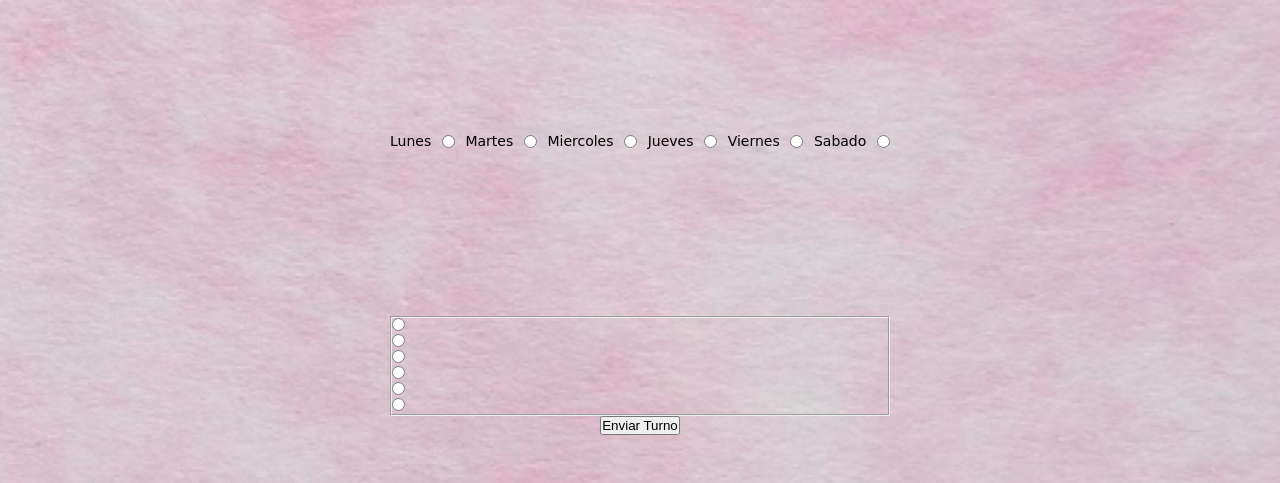
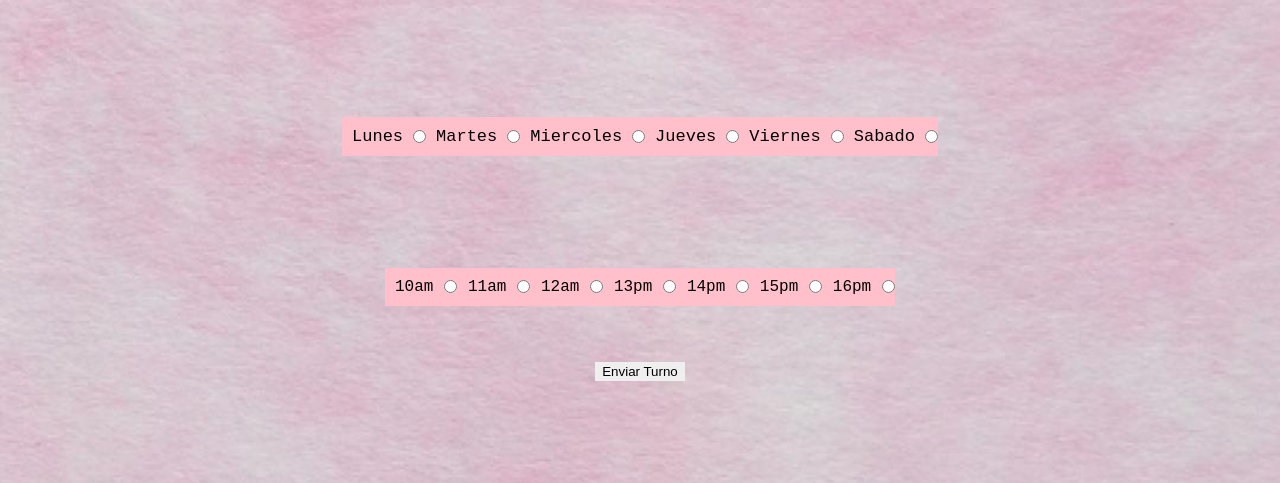
Before and after one commit to ThomasCavia/EmelciNails, a plain HTML site: page formturno.html in a window 1280 px wide. Shown: the part 286-769 px from the top of the page. Drawn offline with Linux system fonts and the light colour scheme; a web font is replaced by a local one.

Commit message:
Cambios_FormTurno

```diff
--- a/estilo.css
+++ b/estilo.css
@@ -38,6 +38,7 @@ body{
 }
 
 .nav-logo{
+	margin-left: 10px;
 	width: 100px;
 	transition: 0.2s;
 }
@@ -63,10 +64,16 @@ body{
 
 .nav-main ul li a{
 	padding: 8px;
+	color: #f79fbe;
 }
 
 .nav-main ul li a:hover{
 	border-bottom: 2px solid;
+	cursor: pointer;
+}
+
+@media (max-width:768px){
+
 }
 
 /*--------------------Footer------------------------*/
@@ -135,14 +142,13 @@ body{
 	order: 1;
 }
 
-
 /*----------------Diseño Home----------------------*/
 
 .titulo-home{
 	font-family: 'Cedarville Cursive', cursive;
    letter-spacing: 9px;
    font-size: 60px;
-   margin-left: 25%;
+   margin-left: 27%;
 }
 
 .titulo-destacados{
@@ -241,7 +247,7 @@ body{
    font-family: 'Cedarville Cursive', cursive;
    letter-spacing: 9px;
    font-size: 30px;
-   margin-left: 320px;
+   margin-left: 26%;
 }
 
 .consulta{
@@ -291,7 +297,7 @@ textarea{
    text-align: center;
 }
 
-.input-boton{
+.boton-contacto{
 	border: none;
 	border-radius: 7px;
 	width: 110px;
@@ -299,10 +305,11 @@ textarea{
 	transition: 0.2s;
 }
 
-.input-boton:hover{
+.boton-contacto:hover{
 	background-image: linear-gradient(to right , hotpink , violet);
 	transform: scale(1.1);
 	border-radius: 11px;
+	cursor: pointer;
 }
 
 /*---------------Diseño Diseños---------------------*/
@@ -311,7 +318,7 @@ textarea{
 	font-family: 'Cedarville Cursive', cursive;
    letter-spacing: 9px;
    font-size: 30px;
-   margin-left: 300px;
+   margin-left: 26%;
 }
 
 .container-diseños{
@@ -355,7 +362,7 @@ textarea{
 	font-family: 'Cedarville Cursive', cursive;
    letter-spacing: 9px;
    font-size: 30px;
-   margin-left: 300px;
+   margin-left: 27%;
 }
 
 .container-tablasPrecios{
@@ -429,7 +436,7 @@ textarea{
 	font-family: 'Cedarville Cursive', cursive;
    letter-spacing: 9px;
    font-size: 30px;
-   margin-left: 300px;
+   margin-left: 27%;
 }
 
 .boton-armaTurno{
@@ -450,6 +457,7 @@ textarea{
 	background-image: linear-gradient(to right , hotpink , white);
 	transform: scale(1.2);
 	border-radius: 12px;
+	cursor: pointer;
 }
 
 .container-tablasTurnos{
@@ -512,14 +520,12 @@ textarea{
 .titulo-armadoTurno{
 	font-family: 'Cedarville Cursive', cursive;
    letter-spacing: 9px;
-   font-size: 30px;
-   margin-left: 300px;
+   font-size: 45px;
+   margin-left: 21%;
 }
 
 .tuTurno{
 	background-color: white;
-   margin-left: auto;
-   margin-right: auto;
    width: 25%;
 	text-align: center;
    font-size: 23px;
@@ -530,17 +536,28 @@ textarea{
 
 .container-boxTurno{
 	display: flex;
-	margin-top: 70px;
-	height: 400px;
+	margin-top: 50px;
+	height: 500px;
    justify-content: space-around;
 	flex-direction: column;
    align-items: center;
 }
 
+.container-dias_horarios{
+	display: flex;
+	flex-direction: column;
+   justify-content: space-around;
+   align-items: center;
+   height: 300px;
+   width: 550px;
+   border-radius: 10px;
+}
+
 .box-dias{
+	background-color: pink;
 	display: flex;
-	height: 350px;
 	width: 500px;
+	font-family: monospace;
 	border: none;
 	flex-direction: row;
 	justify-content: space-between;
@@ -553,6 +570,37 @@ textarea{
    border: none;
 }
 
-.boton-turno{
+.boton-enviarTurno{
+	width: 90px;
+	border: none;
+	padding: 2px;
+   transition: 0.1s;
+}
 
+.boton-enviarTurno:hover{
+	background-image: linear-gradient(to left , violet , pink);
+	border-radius: 3px;
+	cursor: pointer;
+	border-radius: 3px;
 }
+
+.box-horarios{
+	background-color: pink;
+   display: flex;
+   width: 510px;
+   font-family: monospace;
+   border: none;
+   flex-direction: row;
+   justify-content: space-between;
+   align-items: center;
+}
+
+#dia{
+	font-size: 17px;
+	padding: 10px;
+}
+
+#horario{
+	font-size: 16px;
+	padding: 10px;
+}
--- a/formturno.html
+++ b/formturno.html
@@ -37,27 +37,34 @@
         <div class="container-boxTurno">
             <!-- Texto Arma tu Turno -->
             <h2 class="tuTurno">✨Arma tu Turno✨</h2>
-            <!-- Formulario de Armado de Turno/Dia -->
+            <!-- Formulario de Armado de Turno -->
             <form>
-                <fieldset class="box-dias">
-                    <p>Lunes</p><input type="radio" name="Dia" value="Lunes">
-                    <p>Martes</p><input type="radio" name="Dia" value="Martes">
-                    <p>Miercoles</p><input type="radio" name="Dia" value="Miercoles">
-                    <p>Jueves</p><input type="radio" name="Dia" value="Jueves">
-                    <p>Viernes</p><input type="radio" name="Dia" value="Viernes">
-                    <p>Sabado</p><input type="radio" name="Dia" value="Sabado">
-                </fieldset>
-                <fieldset class="box-horarios">
-                    <p></p><input type="radio" name="Horario" value="">
-                    <p></p><input type="radio" name="Horario" value="">
-                    <p></p><input type="radio" name="Horario" value="">
-                    <p></p><input type="radio" name="Horario" value="">
-                    <p></p><input type="radio" name="Horario" value="">
-                    <p></p><input type="radio" name="Horario" value="">
-                </fieldset>
-                <fieldset class="box-botonTurno">
-                    <input type="submit" name="Enviar Turno" value="Enviar Turno" class="boton-turno">
-                </fieldset>
+                <div class="container-dias_horarios">
+                    <!-- Formulario de Armado de Turno/Dia -->
+                    <fieldset class="box-dias">
+                        <p id="dia">Lunes</p><input type="radio" name="Dia" value="Lunes">
+                        <p id="dia">Martes</p><input type="radio" name="Dia" value="Martes">
+                        <p id="dia">Miercoles</p><input type="radio" name="Dia" value="Miercoles">
+                        <p id="dia">Jueves</p><input type="radio" name="Dia" value="Jueves">
+                        <p id="dia">Viernes</p><input type="radio" name="Dia" value="Viernes">
+                        <p id="dia">Sabado</p><input type="radio" name="Dia" value="Sabado">
+                    </fieldset>
+                    <!-- Formulario de Armado de Turno/Horarios -->
+                    <fieldset class="box-horarios">
+                        <p id="horario">10am</p><input type="radio" name="Horario" value="10am">
+                        <p id="horario">11am</p><input type="radio" name="Horario" value="11am">
+                        <p id="horario">12am</p><input type="radio" name="Horario" value="12am">
+                        <p id="horario">13pm</p><input type="radio" name="Horario" value="13pm">
+                        <p id="horario">14pm</p><input type="radio" name="Horario" value="14pm">
+                        <p id="horario">15pm</p><input type="radio" name="Horario" value="15pm">
+                        <p id="horario">16pm</p><input type="radio" name="Horario" value="16pm">
+                    </fieldset>
+                </div>
+                <!-- Seccion con calendario indicando disponibilidad de Turnos -->
+                <!-- Boton de enviado de Turno -->
+                <div class="box-botonTurno">
+                    <input type="submit" name="Enviar Turno" value="Enviar Turno" class="boton-enviarTurno">
+                </div>
             </form>
         </div>
     </main>
```
Also changed, not shown: contacto.html (+1 -1 lines).
